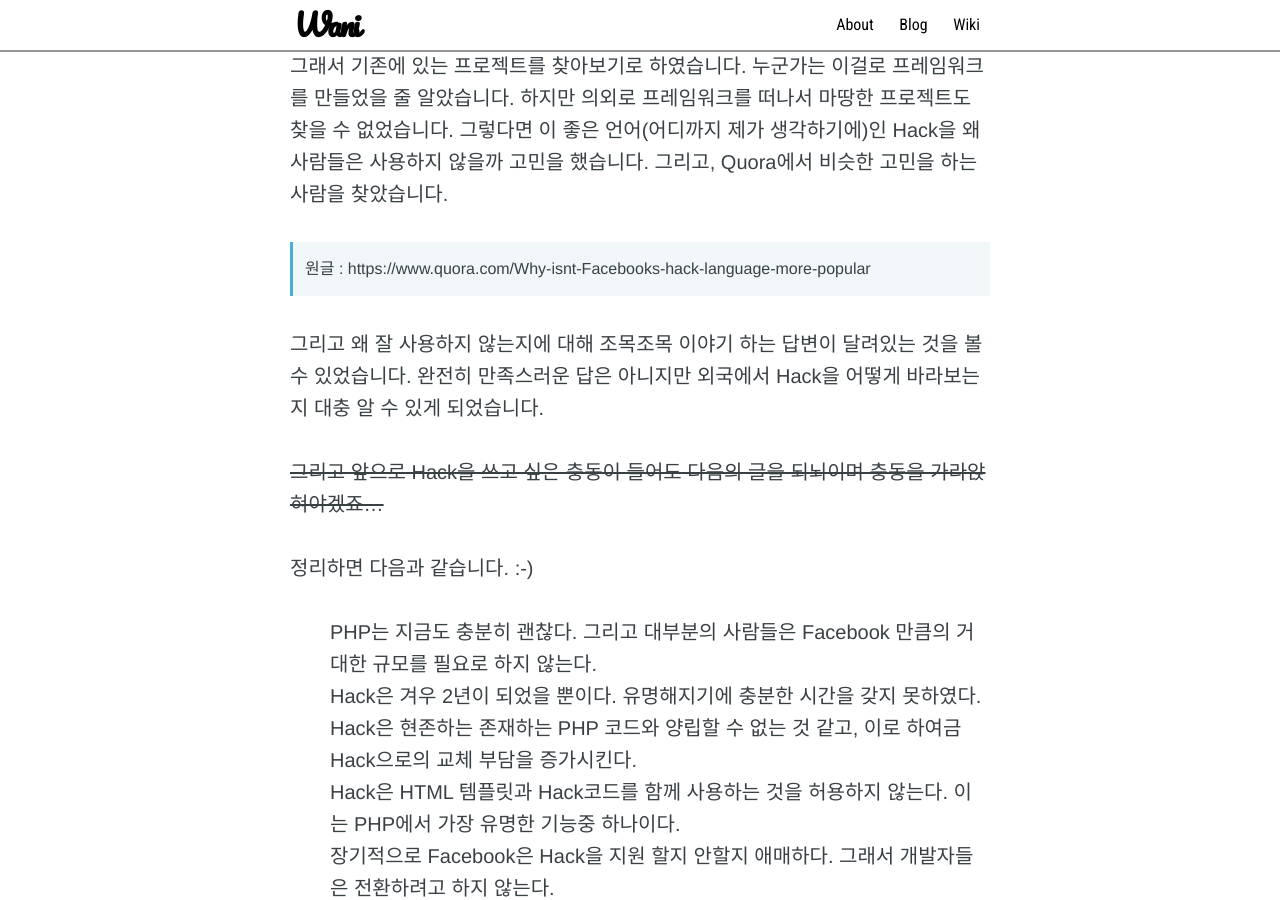
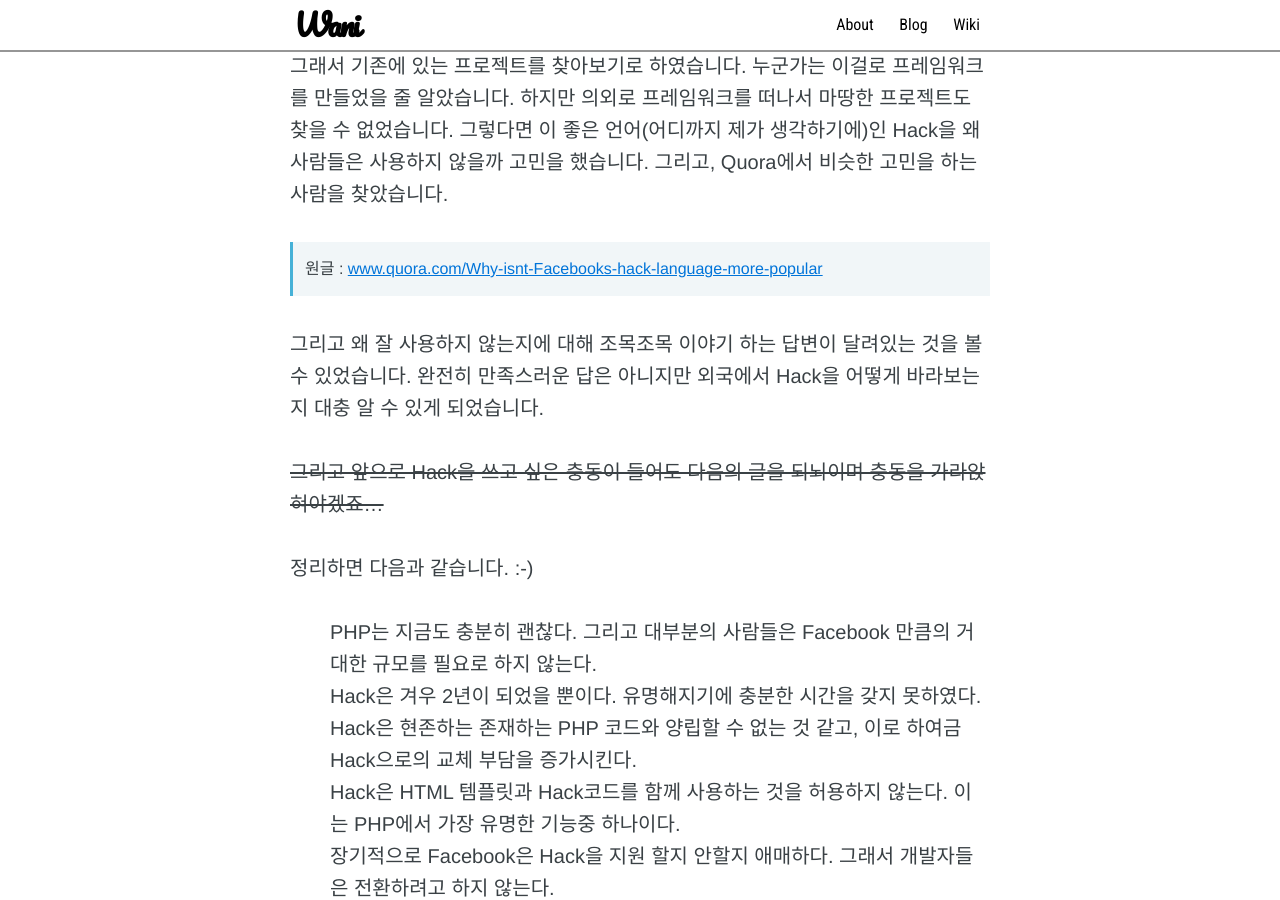
Before and after one commit to wan2land/wan2land.github.io, a Jekyll site: the page built from _posts/2016-11-08-why-isnt-hacklang-mor-popular.md, in a window 1280 px wide and 900 px high, scrolled down 1083 px. Built offline with Jekyll 4.4.1, drawn with Linux system fonts in a browser that asks for light colours; nearby versions of some CDN libraries; comment, search, counter and statistics services are not loaded; a style sheet for code colours, icons or effects is not loaded; some of the changed lines change nothing that is shown.

Commit message:
update posting

```diff
--- a/_posts/2016-11-08-why-isnt-hacklang-mor-popular.md
+++ b/_posts/2016-11-08-why-isnt-hacklang-mor-popular.md
@@ -17,7 +17,7 @@
 프레임워크를 떠나서 마땅한 프로젝트도 찾을 수 없었습니다. 그렇다면 이 좋은 언어(어디까지 제가 생각하기에)인 Hack을 왜
 사람들은 사용하지 않을까 고민을 했습니다. 그리고, Quora에서 비슷한 고민을 하는 사람을 찾았습니다.
 
-> 원글 : https://www.quora.com/Why-isnt-Facebooks-hack-language-more-popular
+> 원글 : [www.quora.com/Why-isnt-Facebooks-hack-language-more-popular](https://www.quora.com/Why-isnt-Facebooks-hack-language-more-popular)
 
 그리고 왜 잘 사용하지 않는지에 대해 조목조목 이야기 하는 답변이 달려있는 것을 볼 수 있었습니다. 완전히 만족스러운 답은
 아니지만 외국에서 Hack을 어떻게 바라보는지 대충 알 수 있게 되었습니다.
```
